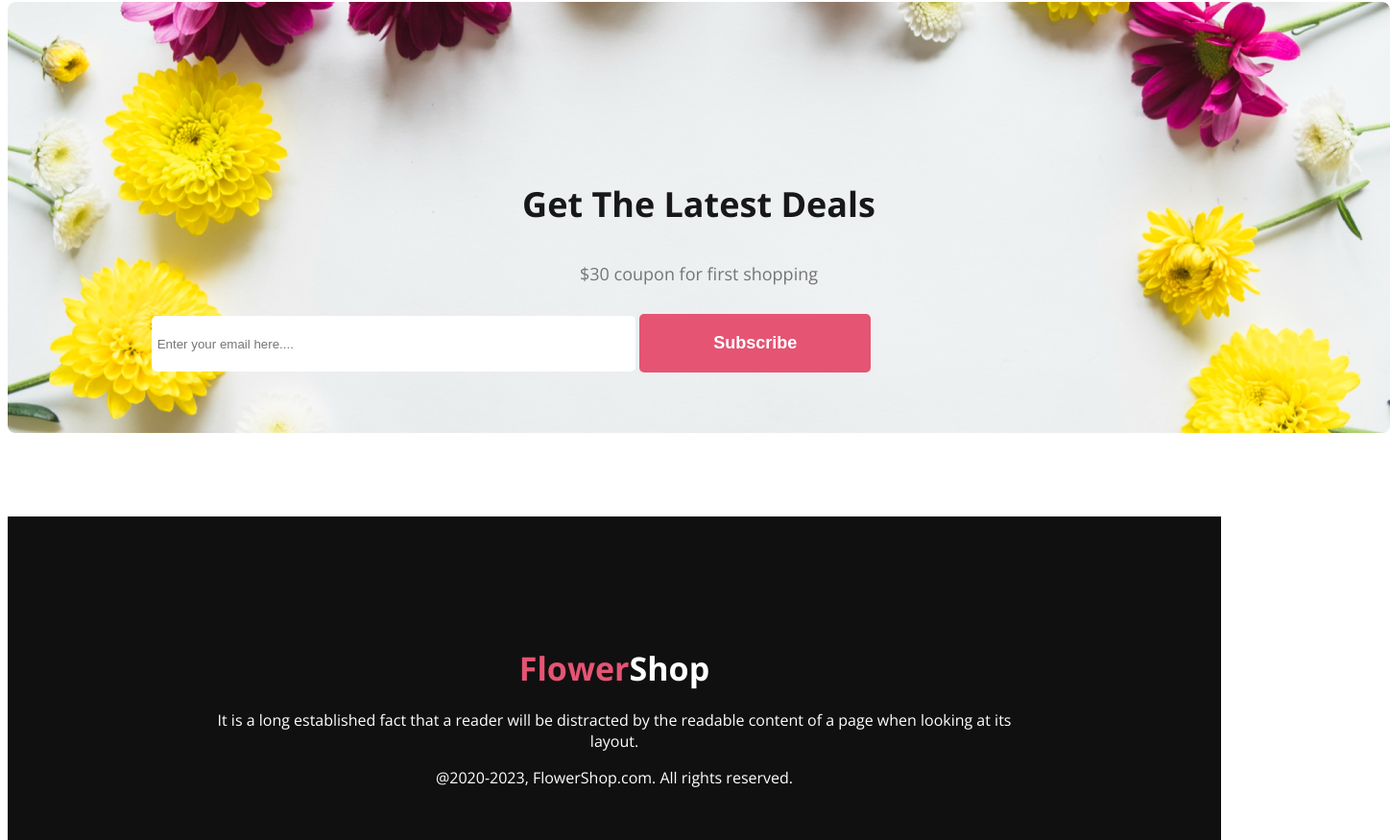
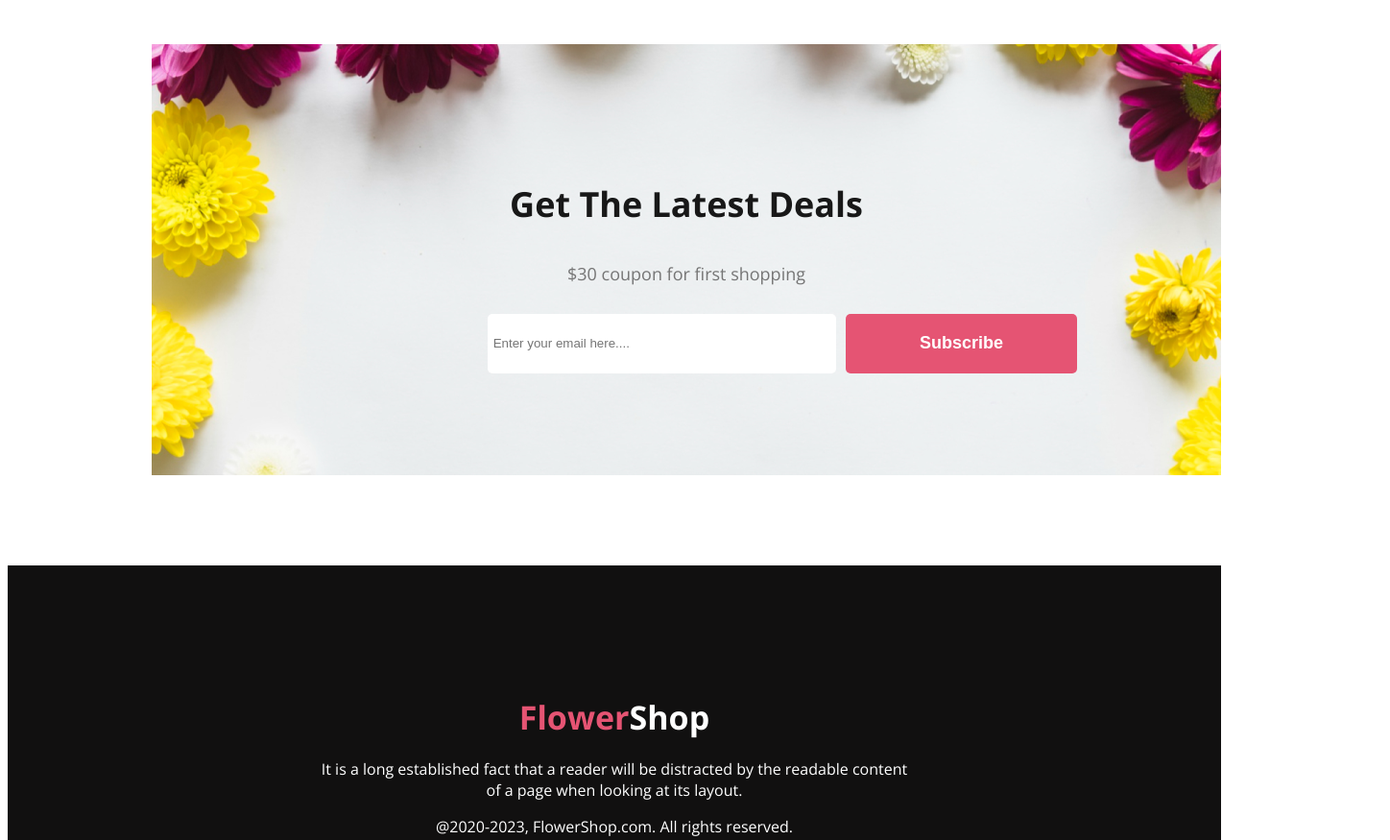
Before and after one commit to Tahazzed/flower-shop-assignment-1, a plain HTML site: page index.html in a window 1280 px wide. Shown: the part 3709-4584 px from the top of the page at 96% size, 1448 px wide, since content can reach past the window. Drawn offline with nearby package versions, Linux system fonts and the light colour scheme.

Commit message:
added footer end

```diff
--- a/index.html
+++ b/index.html
@@ -89,7 +89,7 @@
             </div>
         </section>
         <section class="main-section-header-4">
-            <div class="about-header">
+            <div class="section-4-header">
                 <h3 class="section-title">Get The Latest Deals</h3>
                 <p class="section-description">$30 coupon for first shopping</p>
             </div>
@@ -103,7 +103,7 @@
         <div class="footer">
             <div class="footer-content">
                 <h1 class="section-banner-title"><span class="text-primary">Flower</span>Shop</h1>
-                <p>It is a long established fact that a reader will be distracted by the readable content of a page when looking at its layout.</p>
+                <p class="footer-p">It is a long established fact that a reader will be distracted by the readable content of a page when looking at its layout.</p>
                 <p>@2020-2023, FlowerShop.com. All rights reserved. </p>
             </div>
         </div>
--- a/styles/style.css
+++ b/styles/style.css
@@ -176,21 +176,33 @@ main section{
 /* main section 4 styles */
 
 .main-section-header-4{
-    width: 1140px;
+    max-width: 840px;
     padding: 150px;
     background-image: url('../Flower Asset/Rectangle 9.png');
     border-radius: 8px;
     background-repeat: no-repeat;
+    background-position: center;
+    margin-left: 150px;
 
+}
+.section-4-header{
+    max-width: 600px;
+    align-items: center;
+    margin:0 auto;
 }
 
 .main-section-header-4-contract input[type="text"], .main-section-header-4-contract input[type="email"],
 
+.main-section-header-4-contract{
+    display: flex;
+    gap:10px
+}
 .section-email{
     border-radius: 5px;
     width: 500px;
-    height: 56px;
+    height: 60px;
     border: none;
+    margin-left: 200px;
 }
 .section-btn{
     background: #E55473;
@@ -206,8 +218,13 @@ main section{
 .footer{
     background-color: #111010;
     padding: 130px 200px;
+   margin-top: 50px;
 }
 .footer-content{
     color: #FFF;
     text-align: center;
 }
+.footer-p{
+    width: 625px;
+    margin: 0px auto;
+}
```
